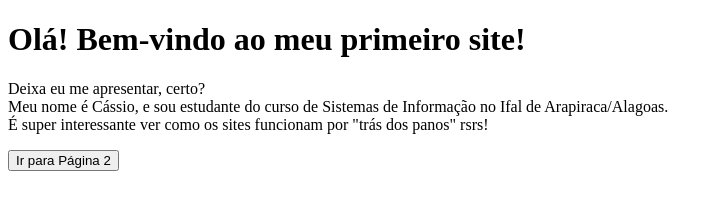
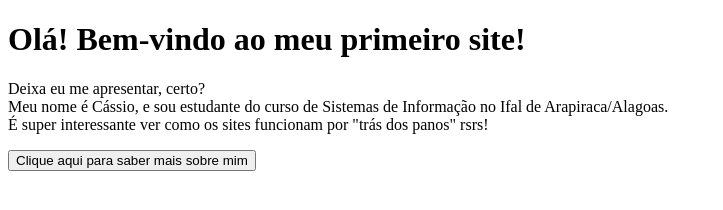
Before and after one commit to Cassio-Teste/Site-2-paginas-, a plain HTML site: page index.html in a window 1280 px wide. Shown: the whole page, without its empty margins (0-723 px from the left). Drawn offline with Linux system fonts and the light colour scheme.

Commit message:
Update index.html

```diff
--- a/index.html
+++ b/index.html
@@ -6,6 +6,6 @@
 <body>
   <h1>Olá! Bem-vindo ao meu primeiro site!</h1>
   <p>Deixa eu me apresentar, certo? <br>Meu nome é Cássio, e sou estudante do curso de Sistemas de Informação no Ifal de Arapiraca/Alagoas.<br>É super interessante ver como os sites funcionam por "trás dos panos" rsrs!</p>
-  <a href="pagina2.html"><button>Ir para Página 2</button></a>
+  <a href="pagina2.html"><button>Clique aqui para saber mais sobre mim</button></a>
 </body>
 </html>
```
